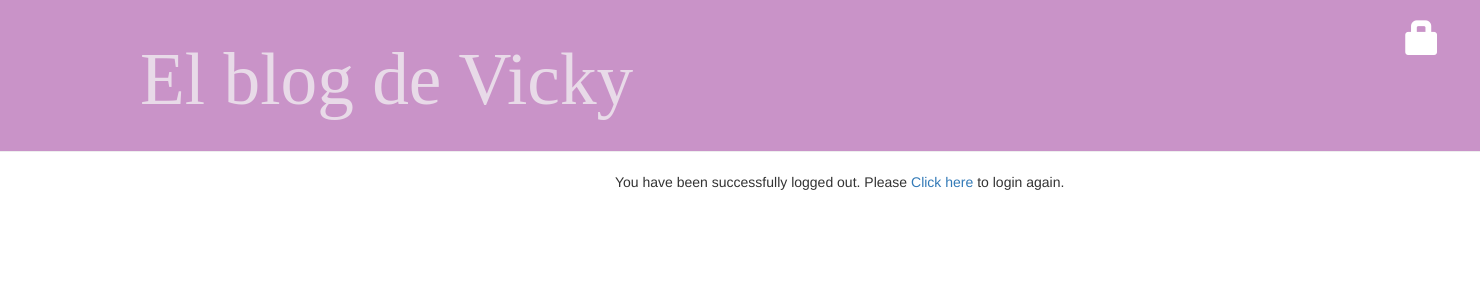
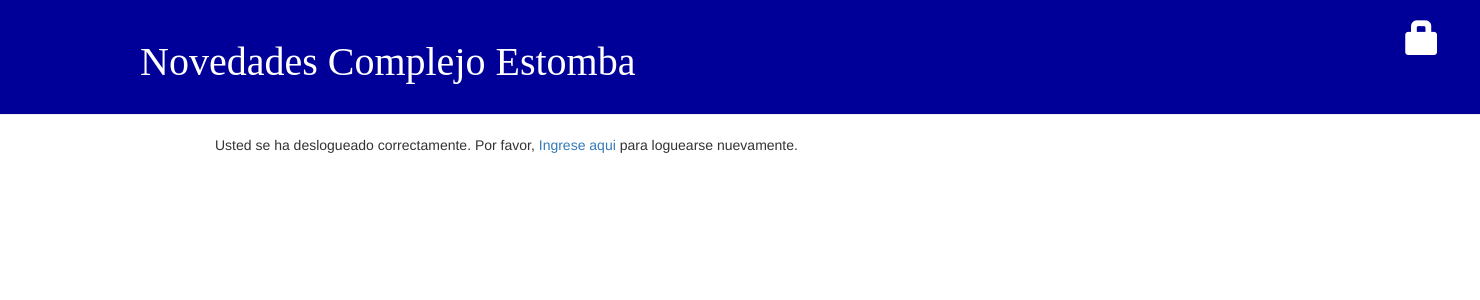
Before and after one commit to mvlaspoumaderes/my-first-blog, a Django app: page /accounts/logout/ in a window 1480 px wide. Shown: the top 300 px of the page. Run offline with Django 3.2, Linux system fonts and the light colour scheme; some libraries are stand-ins or nearby versions.

Commit message:
Cambios en Login/Logout. Mostrar preview de los post en home

```diff
--- a/blog/static/css/blog.css
+++ b/blog/static/css/blog.css
@@ -1,19 +1,19 @@
 .page-header {
-    background-color: #C993C8;
+    background-color: #000099;
     margin-top: 0;
     padding: 20px 20px 20px 40px;
 }
 
 .page-header h1, .page-header h1 a, .page-header h1 a:visited, .page-header h1 a:active {
-    color: #E8DAE8;
+    color: #ffffff;
     font-family: "Times New Roman", Times, serif;
-    font-size: 55pt;
+    font-size: 30pt;
     text-decoration: none;
     margin-left: 50px;
 }
 
 .content {
-    margin-left: 300px;
+    margin-left: 100px;
 }
 
 h1, h2, h3, h4 {
@@ -49,6 +49,5 @@
 
 .clearfix {
     overflow: auto;
-}
-'''If an element is taller than the element containing it, and it is floated, it will overflow outside of its container.
+}  '''If an element is taller than the element containing it, and it is floated, it will overflow outside of its container.
 Then we can add overflow: auto; to the containing element to fix this problem. Example: https://www.w3schools.com/css/tryit.asp?filename=trycss_layout_clearfix'''
--- a/blog/templates/blog/base.html
+++ b/blog/templates/blog/base.html
@@ -1,7 +1,7 @@
 {% load static %}
 <html>
     <head>
-        <title>My first Django Blog</title>
+        <title>FOETRA Complejo Estomba</title>
         <link rel="stylesheet" href="//maxcdn.bootstrapcdn.com/bootstrap/3.2.0/css/bootstrap.min.css">
         <link rel="stylesheet" href="//maxcdn.bootstrapcdn.com/bootstrap/3.2.0/css/bootstrap-theme.min.css">
         <link href='//fonts.googleapis.com/css?family=Lobster&subset=latin,latin-ext' rel='stylesheet' type='text/css'>
@@ -17,11 +17,11 @@
 	    {% else %}
                 <a href="{% url 'login' %}" class="top-menu"><span class="glyphicon glyphicon-lock"></span></a>
 	    {% endif %}
-            <h1><a href="/">El blog de Vicky</a></h1>
+            <h1><a href="/">Novedades Complejo Estomba</a></h1>
         </div>
         <div class="content container">
             <div class="row">
-                <div class="col-md-8">
+                <div class="col-sm-8">
                     {% block content %}
                     {% endblock %}
                 </div>
--- a/blog/templates/blog/post_detail.html
+++ b/blog/templates/blog/post_detail.html
@@ -14,6 +14,6 @@
 	    <a class="btn btn-default" href="{% url 'post_remove' pk=post.pk %}"><span class="glyphicon glyphicon-remove"></span></a>
 	{% endif %}
         <h2>{{ post.title }}</h2>
-        <p>{{ post.text|linebreaksbr }}</p>
+	<p>{{ post.text|linebreaksbr }}</p>
     </div>
 {% endblock %}
--- a/blog/templates/blog/post_list.html
+++ b/blog/templates/blog/post_list.html
@@ -7,7 +7,7 @@
                 {{ post.published_date }}
             </div>
             <h1><a href="{% url 'post_detail' pk=post.pk %}">{{ post.title }}</a></h1>
-            <p>{{ post.text|linebreaksbr }}</p>
+            <p>{{ post.text|truncatewords_html:50 }}</p>
         </div>
     {% endfor %}
 {% endblock %}
--- a/templates/registration/logged_out.html
+++ b/templates/registration/logged_out.html
@@ -8,7 +8,7 @@
 
     <div class="content">
         <div class="section-inner clearfix">
-        <p>You have been successfully logged out. Please <a href="{% url 'login' %}">Click here</a> to login again.</p>
+        <p>Usted se ha deslogueado correctamente. Por favor, <a href="{% url 'login' %}">Ingrese aqui</a> para loguearse nuevamente.</p>
         </div>
     </div>
 
--- a/templates/registration/login.html
+++ b/templates/registration/login.html
@@ -2,7 +2,7 @@
 
 {% block content %}
     {% if form.errors %}
-        <p>Your username and password didn't match. Please try again.</p>
+        <p>Usuario o Password incorrecto. Por favor, intente nuevamente.</p>
     {% endif %}
 
     <form method="post" action="{% url 'login' %}">
```
